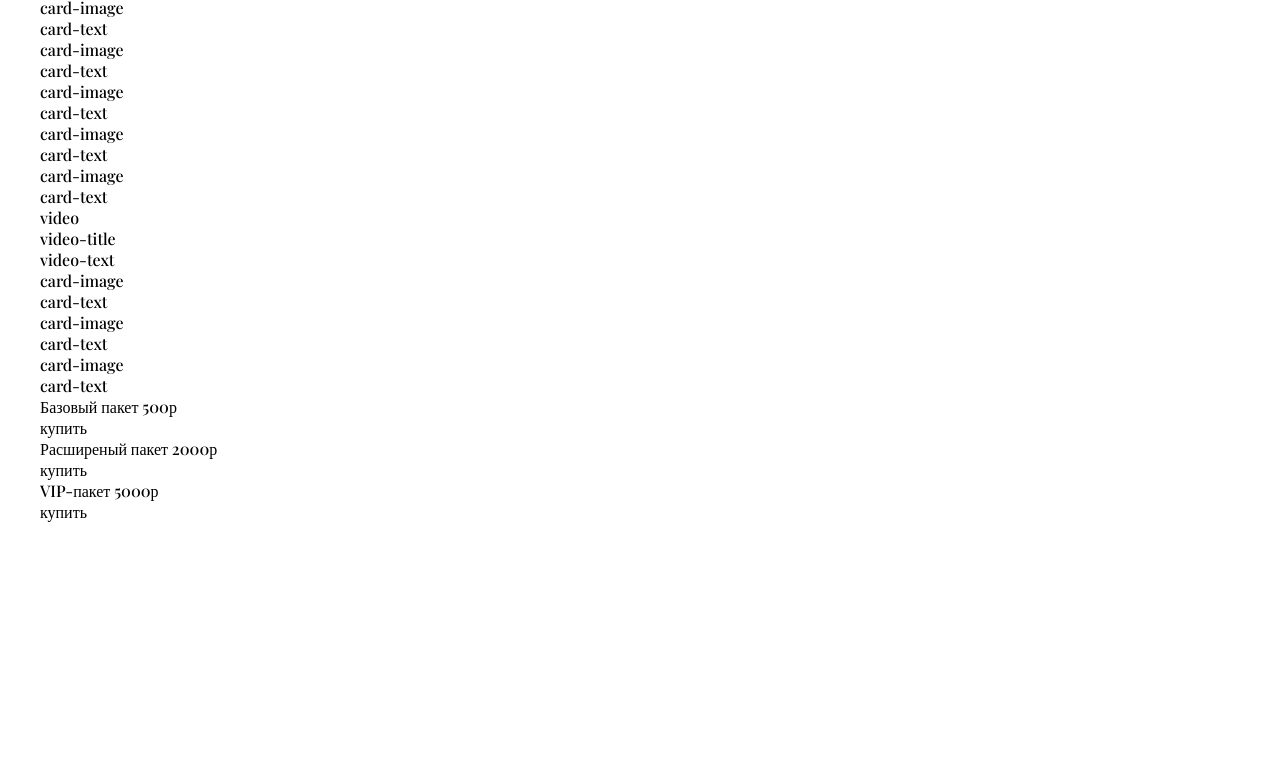
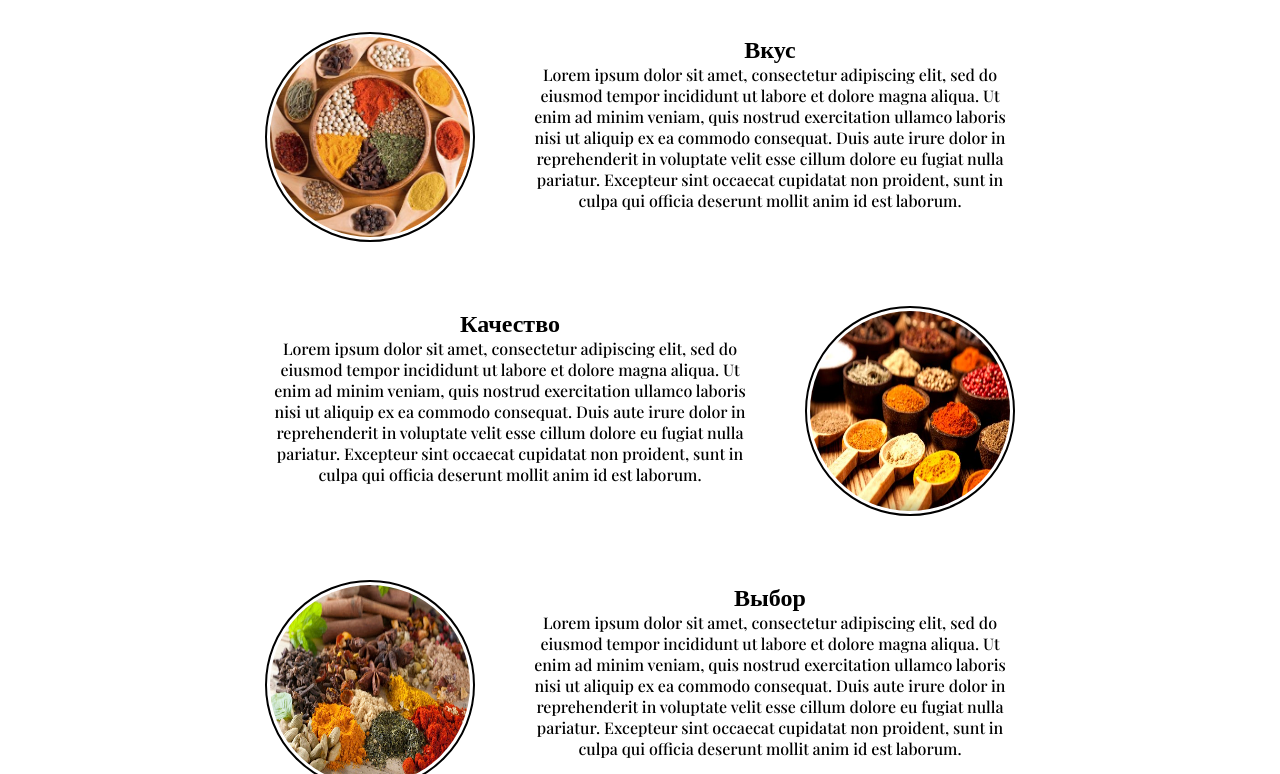
Before and after one commit to manzhaimaksim/landing, a plain HTML site: page index.html in a window 1280 px wide. Shown: the part 257-1031 px from the top of the page. Before the commit the page ends 800 px from the top, so only its background shows below. Drawn offline with nearby package versions, Linux system fonts and the light colour scheme; a web font is replaced by a local one.

Commit message:
adding block About

```diff
--- a/index.html
+++ b/index.html
@@ -23,54 +23,48 @@
         </div>
       </div>
 
-      <div class="list">
       <div class="about">
         <div class="card">
-            <div class="card-image">
-              card-image
+          <div class="card-image left">
+            <img src="files/1.jpeg" alt="taste">
           </div>
           <div class="card-text">
-              card-text
+            <h2>Вкус</h2>
+            <p>Lorem ipsum dolor sit amet, consectetur adipiscing elit, sed do eiusmod tempor incididunt ut labore et dolore magna aliqua. Ut enim ad minim veniam, quis nostrud exercitation ullamco laboris nisi ut aliquip ex ea commodo consequat. Duis aute irure dolor in reprehenderit in voluptate velit esse cillum dolore eu fugiat nulla pariatur. Excepteur sint occaecat cupidatat non proident, sunt in culpa qui officia deserunt mollit anim id est laborum.</p>
           </div>
         </div>
         <div class="card">
-            <div class="card-image">
-              card-image
+          <div class="card-image right">
+            <img src="files/2.jpg" alt="quality">
           </div>
           <div class="card-text">
-              card-text
+            <h2>Качество</h2>
+            <p>Lorem ipsum dolor sit amet, consectetur adipiscing elit, sed do eiusmod tempor incididunt ut labore et dolore magna aliqua. Ut enim ad minim veniam, quis nostrud exercitation ullamco laboris nisi ut aliquip ex ea commodo consequat. Duis aute irure dolor in reprehenderit in voluptate velit esse cillum dolore eu fugiat nulla pariatur. Excepteur sint occaecat cupidatat non proident, sunt in culpa qui officia deserunt mollit anim id est laborum.</p>
           </div>
         </div>
         <div class="card">
-            <div class="card-image">
-              card-image
+          <div class="card-image left">
+            <img src="files/3.jpg" alt="selection">
           </div>
           <div class="card-text">
-              card-text
+            <h2>Выбор</h2>
+            <p>Lorem ipsum dolor sit amet, consectetur adipiscing elit, sed do eiusmod tempor incididunt ut labore et dolore magna aliqua. Ut enim ad minim veniam, quis nostrud exercitation ullamco laboris nisi ut aliquip ex ea commodo consequat. Duis aute irure dolor in reprehenderit in voluptate velit esse cillum dolore eu fugiat nulla pariatur. Excepteur sint occaecat cupidatat non proident, sunt in culpa qui officia deserunt mollit anim id est laborum.</p>
           </div>
         </div>
         <div class="card">
-            <div class="card-image">
-              card-image
+          <div class="card-image right">
+            <img src="files/4.jpeg" alt="delevery">
           </div>
           <div class="card-text">
-              card-text
-            </div>
-          </div>
-          <div class="card">
-            <div class="card-image">
-              card-image
-            </div>
-            <div class="card-text">
-              card-text
-            </div>
+            <h2>Доставка</h2>
+            <p>Lorem ipsum dolor sit amet, consectetur adipiscing elit, sed do eiusmod tempor incididunt ut labore et dolore magna aliqua. Ut enim ad minim veniam, quis nostrud exercitation ullamco laboris nisi ut aliquip ex ea commodo consequat. Duis aute irure dolor in reprehenderit in voluptate velit esse cillum dolore eu fugiat nulla pariatur. Excepteur sint occaecat cupidatat non proident, sunt in culpa qui officia deserunt mollit anim id est laborum.</p>
           </div>
         </div>
       </div>
 
       <div class="video-block">
         <div class="video">
-          video
+          https://www.youtube.com/watch?v=4OgDUpA3YhI
         </div>
         <div class="video-title">
           video-title
--- a/stylesheets/grid.css
+++ b/stylesheets/grid.css
@@ -6,8 +6,37 @@
 .intro {
   display: flex;
   flex-direction: row;
-  justify-content: space-around;
+  justify-content: space-evenly;
   align-items: center;
+}
+.about {
+  width: 800px;
+  margin: 0 auto;
+}
+
+.card {
+  margin: 10px 0 10px 0;
+  display: flex;
+  flex-direction: row;
+  justify-content: space-evenly;
+  align-items: flex-start;
+}
+
+.card-text{
+  display: flex;
+  flex-direction: column;
+  justify-content: space-evenly;
+  align-items: center;
+  text-align: center;
+  margin: 25px;
+}
+
+.left {
+  order: -1;
+}
+
+.right {
+  order: 1;
 }
 
 .list {
--- a/stylesheets/pictures.css
+++ b/stylesheets/pictures.css
@@ -10,3 +10,12 @@
   width: 200px;
   margin: 25px 0 25px 0;
 }
+
+.card-image img {
+  height: 200px;
+  width: 200px;
+  padding: 3px;
+  border-radius: 100%;
+  margin: 25px;
+  border: black 2px solid;
+}
```
Also changed, not shown: files/1.jpeg (added), files/2.jpg (added), files/3.jpg (added), files/4.jpeg (added). Lines whose indentation alone changed are shown as unchanged.
